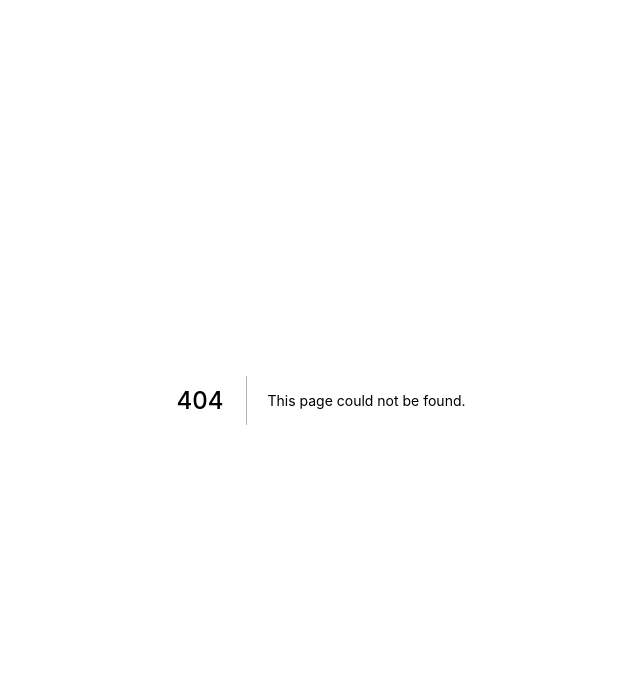
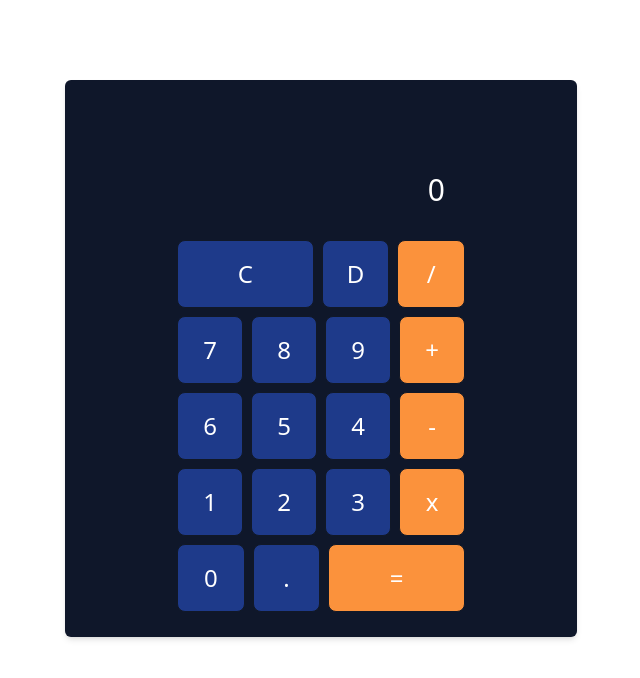
Before and after one commit to fhariza29/Calc-nextjs, a Next.js app: page /calc in a window 1280 px wide. Before the commit this address had no page. Shown: the top 678 px of the page, without its empty margins (319-959 px from the left). Built offline with nearby package versions, Linux system fonts and the light colour scheme.

Commit message:
menambhkan file untuk kalkulator

```diff
--- /dev/null
+++ b/pages/Button.js
@@ -0,0 +1,22 @@
+import React from 'react'
+
+const Button = ({val, clickAction, grow = false, operator = false}) => {
+  return (
+    <button
+    onClick={() => clickAction(val)}
+    className={`text-white text-2xl h-1/5 cursor-pointer  rounded-lg border border-gray-900 hover:bg-gray-700
+    ${grow ? `flex-[2_0_45%]` : `flex-[2_0_21%] `}
+    ${grow && val === 0 ? `flex-[3_0_63%]` : `flex-[1_0_21%] `}
+    ${operator ? `bg-orange-400` : ` bg-blue-900 `}
+
+
+    `}
+
+    >
+
+        {val}
+    </button>
+  );
+    };
+
+export default Button
--- /dev/null
+++ b/pages/calc.js
@@ -0,0 +1,151 @@
+/* eslint-disable react-hooks/exhaustive-deps */
+import React, { useState, useEffect } from 'react'
+import Button from './Button'
+
+
+
+function Calc() {
+
+    const [AngkaPertama, setAngkaPertama] = useState(null)
+    const [AngkaKedua, setAngkaKedua] = useState(null)
+    const [operator, setOperator] = useState(null)
+    const [DisplayNumber, setDisplayNumber] = useState(null)
+    const [result, setResult] = useState(null)
+
+    useEffect(() => {
+        showNumber()
+    }, [AngkaPertama, operator, AngkaKedua])
+
+    function showNumber() {
+        if (result) {
+            setDisplayNumber(result)
+        } else if (!operator) {
+            setDisplayNumber(AngkaPertama)
+        } else {
+            setDisplayNumber(AngkaKedua)
+        }
+
+    }
+
+
+
+    const handleNumber = (val) => {
+        setResult(null)
+        if (!AngkaPertama && !operator) {
+            setAngkaPertama(val.toString())
+        } else if (AngkaPertama && !operator) {
+            setAngkaPertama(AngkaPertama + val)
+        } else if (!AngkaKedua) {
+            setAngkaKedua(val.toString())
+        } else {
+            setAngkaKedua(AngkaKedua + val)
+        }
+    }
+
+
+    const handleOperator = (val) => {
+        if (result) {
+            setAngkaPertama(result)
+            setOperator(val)
+        }
+        if (AngkaPertama) {
+            setOperator(val)
+        }
+    }
+
+
+    const handleClear = () => {
+        setAngkaPertama(null)
+        setAngkaKedua(null)
+        setOperator(null)
+        setDisplayNumber(0)
+    }
+
+    const handleDelete = () => {
+        setDisplayNumber = DisplayNumber.substr(0, DisplayNumber.length - 1)
+
+
+    }
+
+    const handleResult = () => {
+        let tempResult
+        switch (operator) {
+            case '+':
+                tempResult = parseFloat(AngkaPertama) + parseFloat(AngkaKedua)
+                setResult(tempResult.toString())
+                handleClear()
+                break
+
+            case '-':
+                tempResult = parseFloat(AngkaPertama) - parseFloat(AngkaKedua)
+                setResult(tempResult.toString())
+                handleClear()
+                break
+
+
+            case 'x':
+                tempResult = parseFloat(AngkaPertama) * parseFloat(AngkaKedua)
+                setResult(tempResult.toString())
+                handleClear()
+                break
+
+            case '/':
+                tempResult = parseFloat(AngkaPertama) / parseFloat(AngkaKedua)
+                setResult(tempResult.toString())
+                handleClear()
+                break
+
+            default:
+                break
+        }
+    }
+
+
+    console.log(`${AngkaPertama} ${operator} ${AngkaKedua} = ${result}`)
+    return (
+
+        <div className='  bg-slate-900 rounded-md shadow-md py-14 px-5 flex justify-around text-center my-20 box-border ml-96 mr-96'>
+            <div className='w-[320px] h-[445px] py-1 px-4  rounded-md '>
+                <div className='flex h-[100px] items-center justify-end text-white'>
+                    <span className='text-3xl pr-5'> {DisplayNumber ? DisplayNumber : 0}</span>
+                </div>
+                <div className='flex flex-row flex-wrap h-[340px] gap-2'>
+
+                    <Button clickAction={handleClear} val={'C'} grow={true} />
+                    <Button clickAction={handleDelete} val={'D'} />
+                    <Button clickAction={handleOperator} val={'/'} operator={true} />
+
+
+
+                    <Button clickAction={handleNumber} val={7} />
+                    <Button clickAction={handleNumber} val={8} />
+                    <Button clickAction={handleNumber} val={9} />
+                    <Button clickAction={handleOperator} val={'+'} operator={true} />
+
+
+                    <Button clickAction={handleNumber} val={6} />
+                    <Button clickAction={handleNumber} val={5} />
+                    <Button clickAction={handleNumber} val={4} />
+                    <Button clickAction={handleOperator} val={'-'} operator={true} />
+
+
+
+                    <Button clickAction={handleNumber} val={1} />
+                    <Button clickAction={handleNumber} val={2} />
+                    <Button clickAction={handleNumber} val={3} />
+                    <Button clickAction={handleOperator} val={'x'} operator={true} />
+
+
+                    <Button clickAction={handleNumber} val={0} />
+                    <Button clickAction={handleNumber} val={'.'} />
+                    <Button clickAction={handleResult} val={'='} operator={true} grow={true} />
+
+
+                </div>
+            </div>
+        </div>
+
+    )
+}
+
+export default Calc
--- a/pages/index.js
+++ b/pages/index.js
@@ -1,69 +1,15 @@
-import Head from 'next/head'
-import Image from 'next/image'
-import styles from '../styles/Home.module.css'
+import React from 'react'
+import Calc from './calc'
 
-export default function Home() {
+
+const index = () => {
   return (
-    <div className={styles.container}>
-      <Head>
-        <title>Create Next App</title>
-        <meta name="description" content="Generated by create next app" />
-        <link rel="icon" href="/favicon.ico" />
-      </Head>
-
-      <main className={styles.main}>
-        <h1 className={styles.title}>
-          Welcome to <a href="https://nextjs.org">Next.js!</a>
-        </h1>
-
-        <p className={styles.description}>
-          Get started by editing{' '}
-          <code className={styles.code}>pages/index.js</code>
-        </p>
-
-        <div className={styles.grid}>
-          <a href="https://nextjs.org/docs" className={styles.card}>
-            <h2>Documentation &rarr;</h2>
-            <p>Find in-depth information about Next.js features and API.</p>
-          </a>
-
-          <a href="https://nextjs.org/learn" className={styles.card}>
-            <h2>Learn &rarr;</h2>
-            <p>Learn about Next.js in an interactive course with quizzes!</p>
-          </a>
-
-          <a
-            href="https://github.com/vercel/next.js/tree/canary/examples"
-            className={styles.card}
-          >
-            <h2>Examples &rarr;</h2>
-            <p>Discover and deploy boilerplate example Next.js projects.</p>
-          </a>
-
-          <a
-            href="https://vercel.com/new?utm_source=create-next-app&utm_medium=default-template&utm_campaign=create-next-app"
-            className={styles.card}
-          >
-            <h2>Deploy &rarr;</h2>
-            <p>
-              Instantly deploy your Next.js site to a public URL with Vercel.
-            </p>
-          </a>
-        </div>
-      </main>
-
-      <footer className={styles.footer}>
-        <a
-          href="https://vercel.com?utm_source=create-next-app&utm_medium=default-template&utm_campaign=create-next-app"
-          target="_blank"
-          rel="noopener noreferrer"
-        >
-          Powered by{' '}
-          <span className={styles.logo}>
-            <Image src="/vercel.svg" alt="Vercel Logo" width={72} height={16} />
-          </span>
-        </a>
-      </footer>
+    <div className=' bg-slate-800 w-full aspect-auto auto-cols-max '>
+    <div className='    py-20 px-5 flex justify-around text-center my-20 box-border ml-96 mr-96'>
+    <Calc />
+    </div>
     </div>
   )
 }
+
+export default index
```
